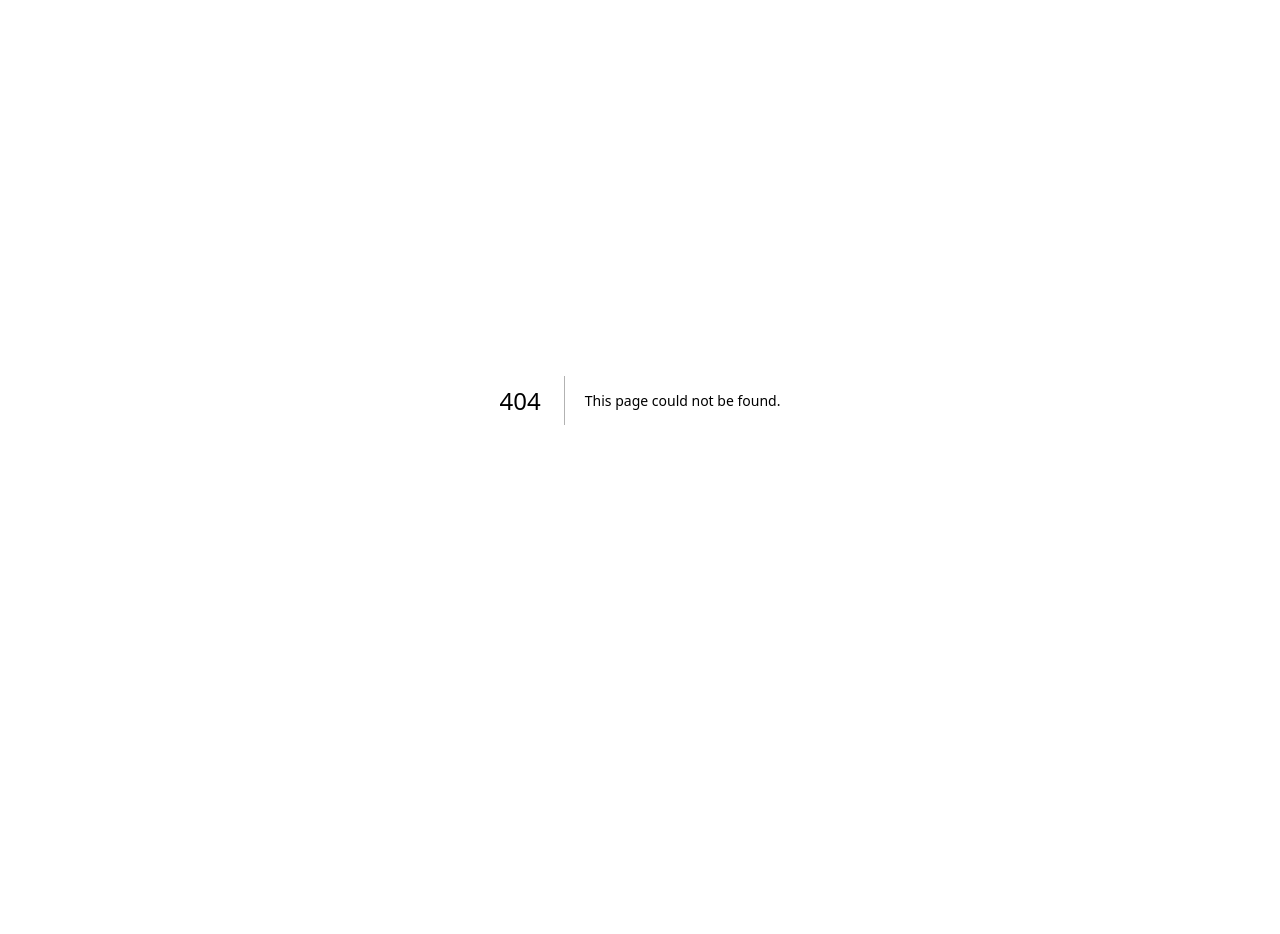
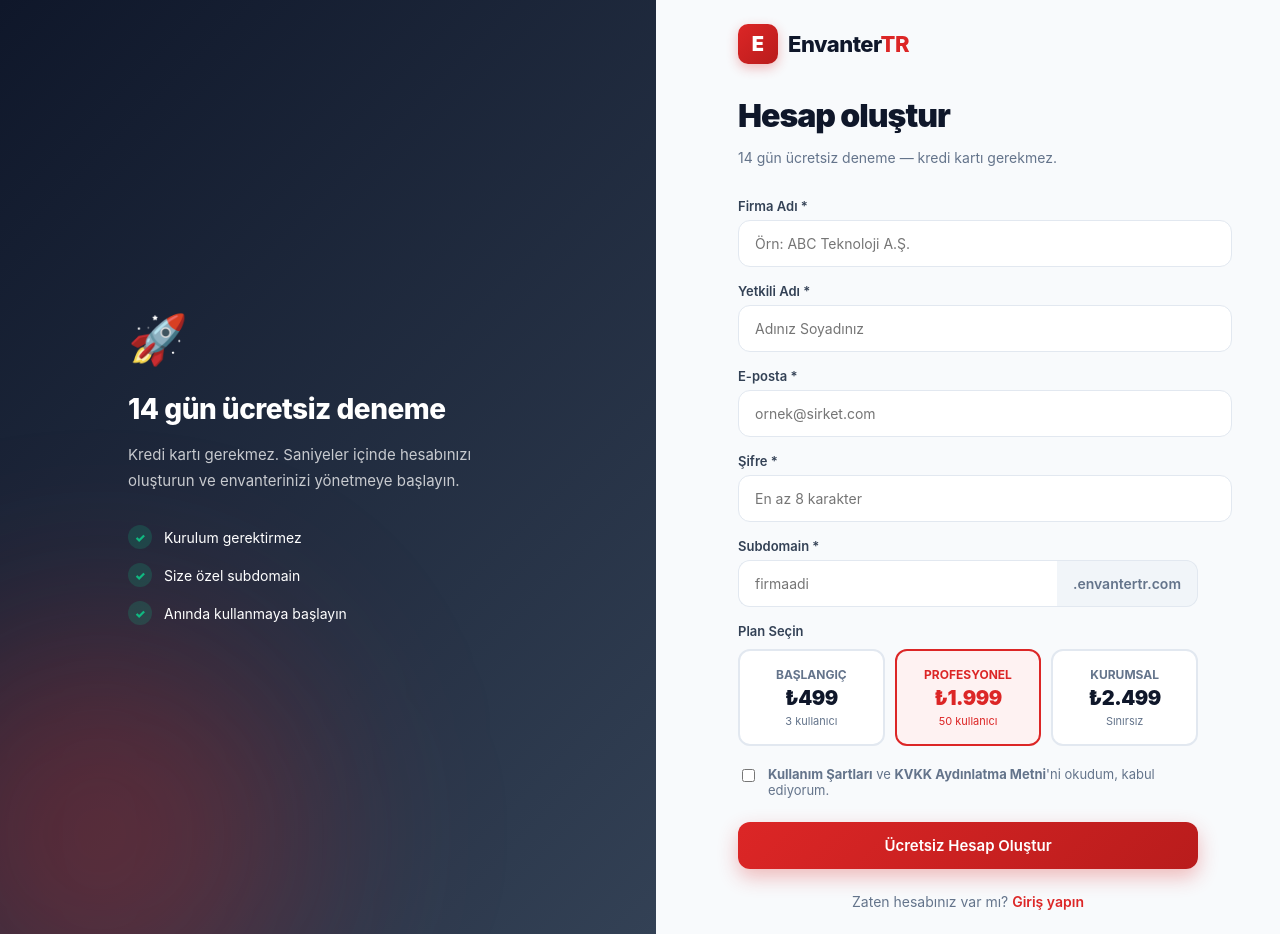
Before and after one commit to EnvanterTR/envantertr-app, a Next.js app: page /app/signup in a window 1280 px wide. Before the commit this address had no page. Before the commit the page ends 800 px from the top, so only its background shows below. Built offline with nearby package versions, Linux system fonts and the light colour scheme.

Commit message:
Add SignupPage component with form and styles

```diff
--- /dev/null
+++ b/app/app/signup/page.tsx
@@ -0,0 +1,155 @@
+import Link from 'next/link'
+
+export default function SignupPage() {
+  return (
+    <div style={{ minHeight: '100vh', display: 'flex', background: '#f8fafc' }}>
+      <style>{`
+        .input-field {
+          width: 100%;
+          padding: 14px 16px;
+          border: 1px solid #e2e8f0;
+          border-radius: 12px;
+          font-size: 14px;
+          font-family: inherit;
+          outline: none;
+          transition: all .15s;
+          background: #fff;
+        }
+        .input-field:focus {
+          border-color: #dc2626;
+          box-shadow: 0 0 0 3px rgba(220,38,38,0.1);
+        }
+        .submit-btn {
+          width: 100%;
+          padding: 14px;
+          background: linear-gradient(135deg, #dc2626, #b91c1c);
+          color: #fff;
+          border: none;
+          border-radius: 12px;
+          font-size: 15px;
+          font-weight: 600;
+          cursor: pointer;
+          font-family: inherit;
+          box-shadow: 0 8px 20px rgba(220,38,38,0.3);
+          transition: transform .15s;
+        }
+        .submit-btn:hover { transform: translateY(-1px); }
+        .plan-option {
+          border: 2px solid #e2e8f0;
+          border-radius: 12px;
+          padding: 16px;
+          cursor: pointer;
+          transition: all .15s;
+          text-align: center;
+          background: #fff;
+        }
+        .plan-option:hover { border-color: #cbd5e1; }
+        .plan-option.selected { border-color: #dc2626; background: #fef2f2; }
+      `}</style>
+
+      <div style={{ flex: 1, background: 'linear-gradient(135deg, #0f172a, #334155)', display: 'flex', alignItems: 'center', justifyContent: 'center', padding: 40, position: 'relative', overflow: 'hidden' }} className="hide-mobile">
+        <div style={{ position: 'absolute', bottom: -100, left: -100, width: 400, height: 400, background: 'rgba(220,38,38,0.3)', borderRadius: '50%', filter: 'blur(100px)' }} />
+        <div style={{ position: 'relative', color: '#fff', maxWidth: 400 }}>
+          <div style={{ fontSize: 48, marginBottom: 24 }}>🚀</div>
+          <h2 style={{ fontSize: 28, fontWeight: 800, letterSpacing: '-0.5px', marginBottom: 16 }}>
+            14 gün ücretsiz deneme
+          </h2>
+          <p style={{ fontSize: 15, opacity: 0.75, lineHeight: 1.7, marginBottom: 32 }}>
+            Kredi kartı gerekmez. Saniyeler içinde hesabınızı oluşturun ve envanterinizi yönetmeye başlayın.
+          </p>
+          <div style={{ display: 'flex', flexDirection: 'column', gap: 14 }}>
+            <div style={{ display: 'flex', alignItems: 'center', gap: 12, fontSize: 14 }}>
+              <span style={{ width: 24, height: 24, background: 'rgba(16,185,129,0.2)', color: '#10b981', borderRadius: '50%', display: 'flex', alignItems: 'center', justifyContent: 'center', fontSize: 12, fontWeight: 900 }}>✓</span>
+              Kurulum gerektirmez
+            </div>
+            <div style={{ display: 'flex', alignItems: 'center', gap: 12, fontSize: 14 }}>
+              <span style={{ width: 24, height: 24, background: 'rgba(16,185,129,0.2)', color: '#10b981', borderRadius: '50%', display: 'flex', alignItems: 'center', justifyContent: 'center', fontSize: 12, fontWeight: 900 }}>✓</span>
+              Size özel subdomain
+            </div>
+            <div style={{ display: 'flex', alignItems: 'center', gap: 12, fontSize: 14 }}>
+              <span style={{ width: 24, height: 24, background: 'rgba(16,185,129,0.2)', color: '#10b981', borderRadius: '50%', display: 'flex', alignItems: 'center', justifyContent: 'center', fontSize: 12, fontWeight: 900 }}>✓</span>
+              Anında kullanmaya başlayın
+            </div>
+          </div>
+        </div>
+      </div>
+
+      <div style={{ flex: 1, display: 'flex', alignItems: 'center', justifyContent: 'center', padding: 24 }}>
+        <div style={{ width: '100%', maxWidth: 460 }}>
+          <Link href="/" style={{ display: 'flex', alignItems: 'center', gap: 10, textDecoration: 'none', marginBottom: 32 }}>
+            <div style={{ width: 40, height: 40, background: 'linear-gradient(135deg, #dc2626, #b91c1c)', borderRadius: 10, display: 'flex', alignItems: 'center', justifyContent: 'center', color: '#fff', fontWeight: 900, fontSize: 20, boxShadow: '0 4px 12px rgba(220,38,38,0.3)' }}>E</div>
+            <span style={{ fontSize: 22, fontWeight: 800, letterSpacing: '-0.5px', color: '#0f172a' }}>
+              Envanter<span style={{ color: '#dc2626' }}>TR</span>
+            </span>
+          </Link>
+
+          <h1 style={{ fontSize: 32, fontWeight: 900, letterSpacing: '-1px', color: '#0f172a', marginBottom: 8 }}>Hesap oluştur</h1>
+          <p style={{ color: '#64748b', fontSize: 14, marginBottom: 32 }}>14 gün ücretsiz deneme — kredi kartı gerekmez.</p>
+
+          <form style={{ display: 'flex', flexDirection: 'column', gap: 16 }}>
+            <div>
+              <label style={{ display: 'block', fontSize: 13, fontWeight: 600, color: '#334155', marginBottom: 6 }}>Firma Adı *</label>
+              <input type="text" placeholder="Örn: ABC Teknoloji A.Ş." className="input-field" />
+            </div>
+            <div>
+              <label style={{ display: 'block', fontSize: 13, fontWeight: 600, color: '#334155', marginBottom: 6 }}>Yetkili Adı *</label>
+              <input type="text" placeholder="Adınız Soyadınız" className="input-field" />
+            </div>
+            <div>
+              <label style={{ display: 'block', fontSize: 13, fontWeight: 600, color: '#334155', marginBottom: 6 }}>E-posta *</label>
+              <input type="email" placeholder="ornek@sirket.com" className="input-field" />
+            </div>
+            <div>
+              <label style={{ display: 'block', fontSize: 13, fontWeight: 600, color: '#334155', marginBottom: 6 }}>Şifre *</label>
+              <input type="password" placeholder="En az 8 karakter" className="input-field" />
+            </div>
+
+            <div>
+              <label style={{ display: 'block', fontSize: 13, fontWeight: 600, color: '#334155', marginBottom: 6 }}>Subdomain *</label>
+              <div style={{ display: 'flex', alignItems: 'stretch' }}>
+                <input type="text" placeholder="firmaadi" className="input-field" style={{ borderRadius: '12px 0 0 12px', borderRight: 0 }} />
+                <div style={{ padding: '14px 16px', background: '#f1f5f9', border: '1px solid #e2e8f0', borderLeft: 0, borderRadius: '0 12px 12px 0', fontSize: 14, color: '#64748b', display: 'flex', alignItems: 'center', fontWeight: 600, whiteSpace: 'nowrap' }}>
+                  .envantertr.com
+                </div>
+              </div>
+            </div>
+
+            <div>
+              <label style={{ display: 'block', fontSize: 13, fontWeight: 600, color: '#334155', marginBottom: 10 }}>Plan Seçin</label>
+              <div style={{ display: 'grid', gridTemplateColumns: '1fr 1fr 1fr', gap: 10 }}>
+                <div className="plan-option">
+                  <div style={{ fontSize: 12, fontWeight: 700, color: '#64748b', marginBottom: 4 }}>BAŞLANGIÇ</div>
+                  <div style={{ fontSize: 20, fontWeight: 900, letterSpacing: '-0.5px', color: '#0f172a' }}>₺499</div>
+                  <div style={{ fontSize: 11, color: '#64748b', marginTop: 4 }}>3 kullanıcı</div>
+                </div>
+                <div className="plan-option selected">
+                  <div style={{ fontSize: 12, fontWeight: 700, color: '#dc2626', marginBottom: 4 }}>PROFESYONEL</div>
+                  <div style={{ fontSize: 20, fontWeight: 900, letterSpacing: '-0.5px', color: '#dc2626' }}>₺1.999</div>
+                  <div style={{ fontSize: 11, color: '#dc2626', marginTop: 4 }}>50 kullanıcı</div>
+                </div>
+                <div className="plan-option">
+                  <div style={{ fontSize: 12, fontWeight: 700, color: '#64748b', marginBottom: 4 }}>KURUMSAL</div>
+                  <div style={{ fontSize: 20, fontWeight: 900, letterSpacing: '-0.5px', color: '#0f172a' }}>₺2.499</div>
+                  <div style={{ fontSize: 11, color: '#64748b', marginTop: 4 }}>Sınırsız</div>
+                </div>
+              </div>
+            </div>
+
+            <label style={{ display: 'flex', alignItems: 'flex-start', gap: 10, fontSize: 13, color: '#64748b', cursor: 'pointer', marginTop: 4 }}>
+              <input type="checkbox" style={{ marginTop: 3 }} />
+              <span><b>Kullanım Şartları</b> ve <b>KVKK Aydınlatma Metni</b>'ni okudum, kabul ediyorum.</span>
+            </label>
+
+            <button type="submit" className="submit-btn" style={{ marginTop: 8 }}>
+              Ücretsiz Hesap Oluştur
+            </button>
+          </form>
+
+          <div style={{ textAlign: 'center', marginTop: 24, fontSize: 14, color: '#64748b' }}>
+            Zaten hesabınız var mı? <Link href="/login" style={{ color: '#dc2626', fontWeight: 600, textDecoration: 'none' }}>Giriş yapın</Link>
+          </div>
+        </div>
+      </div>
+    </div>
+  )
+}
```
